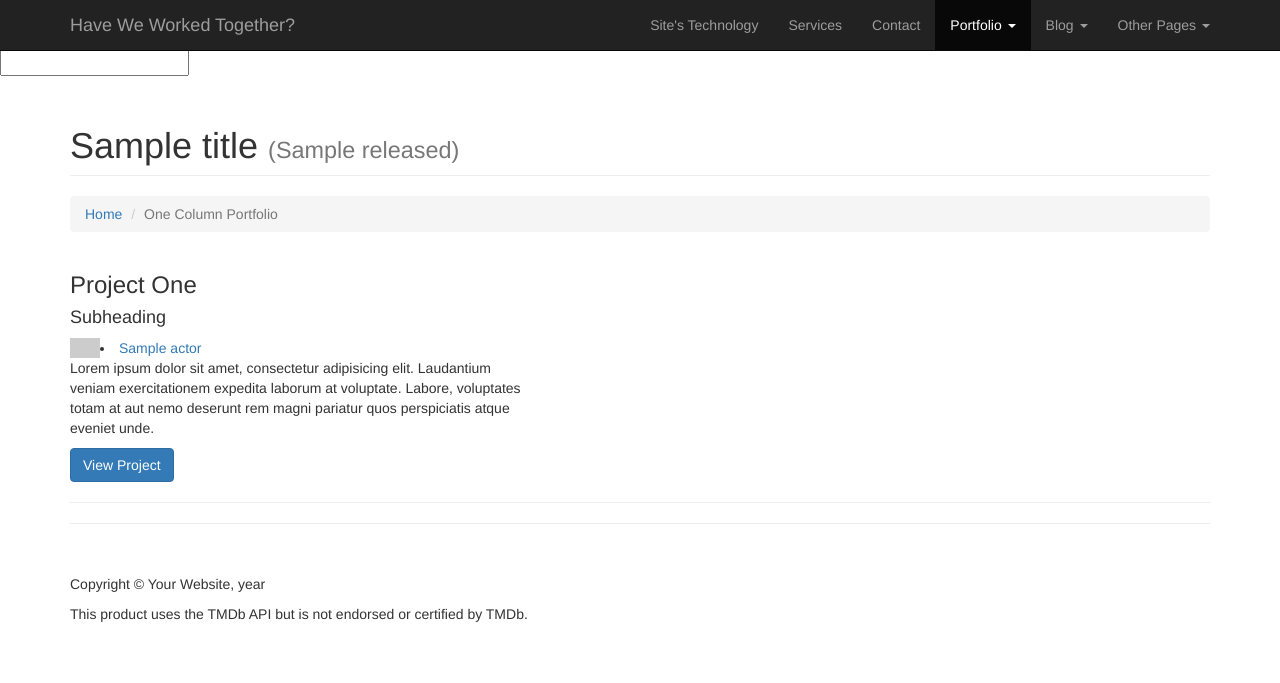
After one commit to Alisa-Modeste/coactors, a Flask app: template templates/title.html in a window 1280 px wide. The commit adds this page. Shown: the top 683 px of the page. Run offline with Flask 2, Linux system fonts and the light colour scheme; the template is opened without the code that fills it: most values are stand-ins (such as "Sample title", 1, 10 or a date in 2020); some libraries are stand-ins or nearby versions.

Commit message:
Searches for actors/titles case-insensitively;After creation, redirects to the appropriate page

```diff
--- a/app.py
+++ b/app.py
@@ -1,4 +1,4 @@
-from flask import Flask, render_template, request
+from flask import Flask, render_template, request, redirect, url_for
 from os import getenv
 from actors import Actor
 from titles import Title
@@ -60,10 +60,11 @@ def create_actor():
 
       t.create(cast['cast'])
 
-   actors = ["Ricky Whittle", "Lyriq Bent", "Lynn Whitfield", "Ernie Hudson", "Daria Johns",
-    "Camille Guaty", "Brittany S. Hall", "Terry Serpico", "Jen Harper", "Danielle Lyn", "George Wallace",
-    "John Salley", "RonReaco Lee", "Bo Yokely"]
-   return render_template('actor.html',actors=actors)
+   # actors = ["Ricky Whittle", "Lyriq Bent", "Lynn Whitfield", "Ernie Hudson", "Daria Johns",
+   #  "Camille Guaty", "Brittany S. Hall", "Terry Serpico", "Jen Harper", "Danielle Lyn", "George Wallace",
+   #  "John Salley", "RonReaco Lee", "Bo Yokely"]
+   # return render_template('actor.html',actors=actors)
+   return redirect(url_for('find_actor', uid=actor_data[0]['uid']))
 
 @app.route('/create_title',methods = ['GET'])#post
 def create_title():
@@ -74,7 +75,10 @@ def create_title():
 
    title_data = get_titles_data([{'uid':uid, 'title': title, 'released': released,
         "title_type": title_type}])
-   t = Title(uid, title, released, title_type)
+   t = Title(title_data[0]['uid'],
+      title_data[0]['title'],
+      title_data[0]['released'],
+      title_data[0]['title_type'])
    actors_added = t.create(title_data[0]['cast'])
 
    actors = get_actors_data(actors_added)
@@ -89,7 +93,8 @@ def create_title():
 
        a.create(actor['titles'])
 
-   return "Template here"
+   # return "Template here"
+   return redirect(url_for('find_title', uid=title_data[0]['uid']))
 
 
 def get_actors_data(actors_attr):
@@ -156,10 +161,24 @@ def find_actor(uid):
    print(request.query_string)
    # actor = Actor.find_by_uid("na5411")
    actor = Actor.find_by_uid(uid)
-   coactors = actor.get_coactors()
-   titles = actor.get_titles()
+   if actor:
+      coactors = actor.get_coactors()
+      titles = actor.get_titles()
+      return render_template('actor2.html',actor=actor, coactors=coactors, titles=titles)
+   else:
+      return "404" #here:
 
-   return render_template('actor2.html',actor=actor, coactors=coactors, titles=titles)
+@app.route('/title/<uid>',methods = ['GET'])#post
+def find_title(uid):
+   print(request.query_string)
+   # actor = Actor.find_by_uid("na5411")
+   title = Title.find_by_uid(uid)
+   if title:
+      cast = title.get_cast()
+
+      return render_template('title.html',title=title, cast=cast)
+   else:
+      return "404" #here:
 
 
 if getenv("DEBUGGER") == "True" or  __name__ == '__main__':
--- a/templates/base.html
+++ b/templates/base.html
@@ -120,7 +120,7 @@
     </nav>
 </head><body>
 <div>
-    <h1>Have We Worked Together?</h1>
+    <!-- <h1>Have We Worked Together?</h1> -->
 
 <p><input type="text" /></p>
 </div>
@@ -129,35 +129,8 @@
 
 <hr>
 
-<!-- Pagination -->
-<!-- <div class="row text-center">
-    <div class="col-lg-12">
-        <ul class="pagination">
-            <li>
-                <a href="#">&laquo;</a>
-            </li>
-            <li class="active">
-                <a href="#">1</a>
-            </li>
-            <li>
-                <a href="#">2</a>
-            </li>
-            <li>
-                <a href="#">3</a>
-            </li>
-            <li>
-                <a href="#">4</a>
-            </li>
-            <li>
-                <a href="#">5</a>
-            </li>
-            <li>
-                <a href="#">&raquo;</a>
-            </li>
-        </ul>
-    </div>
-</div> -->
-<!-- /.row -->
+{% block pagination %}{% endblock %}
+
 
 <hr>
 
--- /dev/null
+++ b/templates/title.html
@@ -0,0 +1,77 @@
+{% extends 'base.html' %}
+
+{% block content %}
+
+    <!-- Page Content -->
+    <div class="container">
+
+        <!-- Page Heading/Breadcrumbs -->
+        <div class="row">
+            <div class="col-lg-12">
+                <h1 class="page-header">{{title.title}}
+                    <small>({{title.released}})</small>
+                </h1>
+                <ol class="breadcrumb">
+                    <li><a href="index.html">Home</a>
+                    </li>
+                    <li class="active">One Column Portfolio</li>
+                </ol>
+            </div>
+        </div>
+        <!-- /.row -->
+
+        <!-- Project One -->
+        <div class="row">
+            <!-- <div class="col-md-7">
+                <a href="portfolio-item.html">
+                    <!-- <img class="img-responsive img-hover" src="https://placehold.it/700x300" alt=""> -- >
+                </a>
+            </div> -->
+            <div class="col-md-5">
+                <h3>Project One</h3>
+                <h4>Subheading</h4>
+                <div class="barred" style="border-left: 30px solid #ccc;">
+                    {% for actor in cast %}
+                    <li><a href="{{ url_for('find_actor', uid = actor.uid) }}" >{{ actor.name }} </a></li>
+                    {% endfor %}
+                </div>
+                <p>Lorem ipsum dolor sit amet, consectetur adipisicing elit. Laudantium veniam exercitationem expedita laborum at voluptate. Labore, voluptates totam at aut nemo deserunt rem magni pariatur quos perspiciatis atque eveniet unde.</p>
+                <a class="btn btn-primary" href="portfolio-item.html">View Project</i></a>
+            </div>
+        </div>
+        <!-- /.row -->
+
+        {% endblock %}
+
+        {% block pagination %}
+
+        <!-- Pagination -->
+     <!--    <div class="row text-center">
+            <div class="col-lg-12">
+                <ul class="pagination">
+                    <li>
+                        <a href="#">&laquo;</a>
+                    </li>
+                    <li class="active">
+                        <a href="#">1</a>
+                    </li>
+                    <li>
+                        <a href="#">2</a>
+                    </li>
+                    <li>
+                        <a href="#">3</a>
+                    </li>
+                    <li>
+                        <a href="#">4</a>
+                    </li>
+                    <li>
+                        <a href="#">5</a>
+                    </li>
+                    <li>
+                        <a href="#">&raquo;</a>
+                    </li>
+                </ul>
+            </div>
+        </div>-->
+        <!-- /.row -->
+    {% endblock %}
```
Also changed, not shown: actors.py (+7 -4 lines), templates/actor2.html (+33 -1 lines), titles.py (+22 -2 lines).
